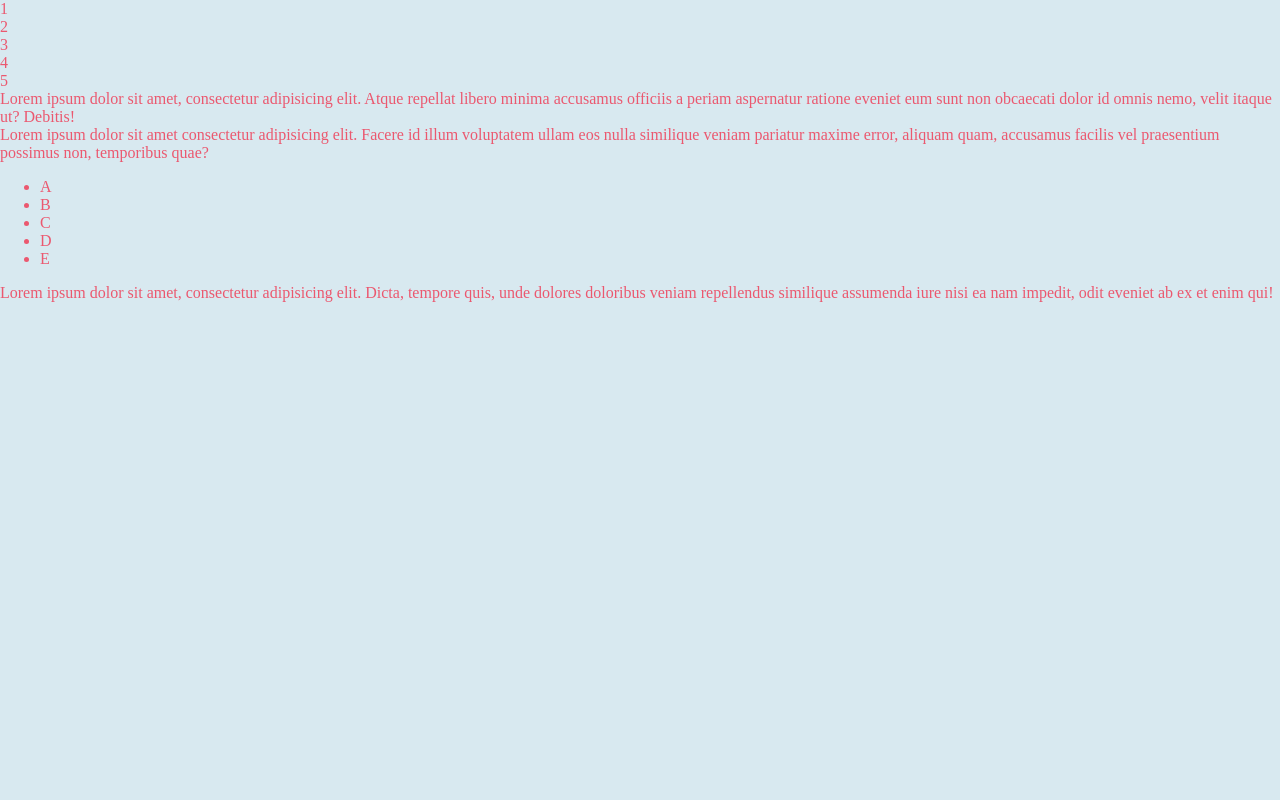
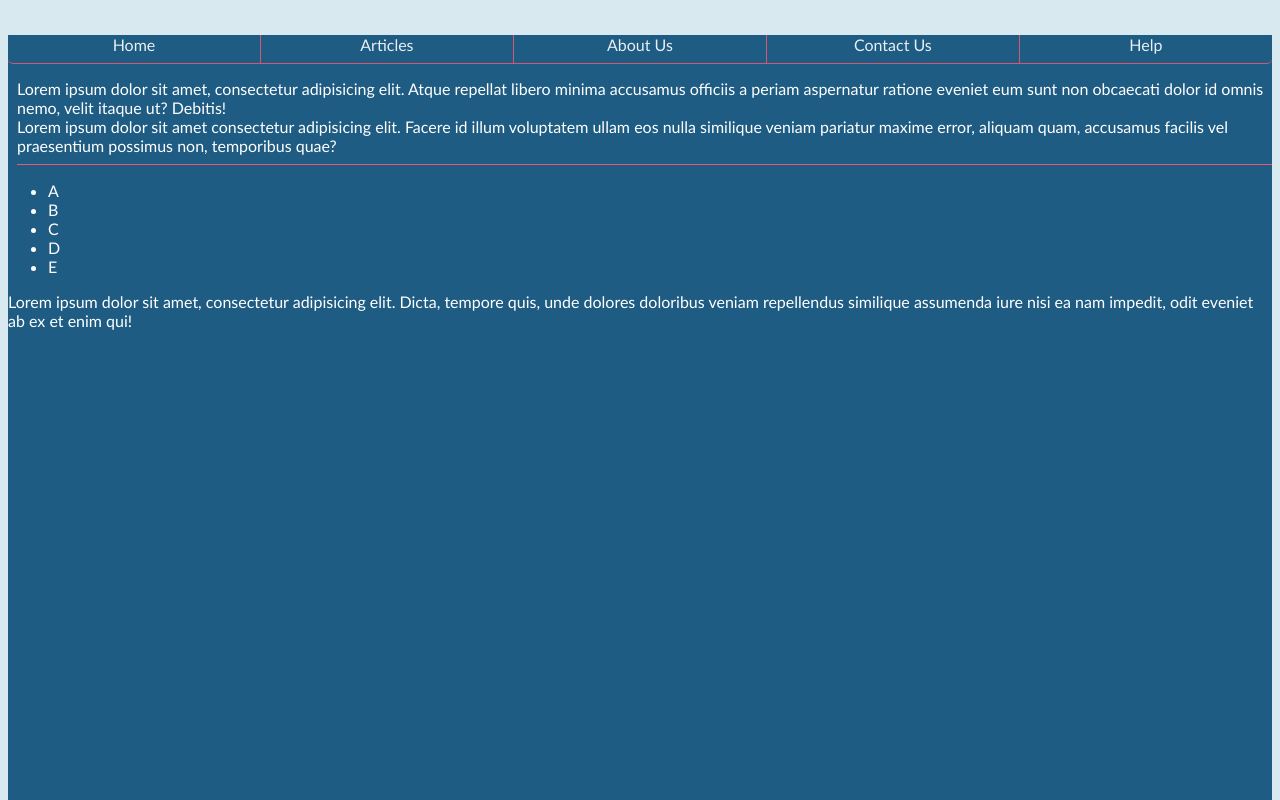
Before and after one commit to David4bay/VSCode, a website: page Div Positioning.html in a window 1280 px wide. Shown: the top 800 px of the page. Drawn offline with Linux system fonts and the light colour scheme.

Commit message:
Improved stylings. Extended nav-bar.

```diff
--- a/Div Positioning.html
+++ b/Div Positioning.html
@@ -5,16 +5,16 @@
     <meta http-equiv="X-UA-Compatible" content="IE=edge">
     <meta name="viewport" content="width=device-width, initial-scale=1.0">
     <link rel="stylesheet" href="Div positioning.css">
-    <title>Document</title>
+    <title>Div Positioning</title>
 </head>
 <body>
     <div class="header">
         <div class="menu-bar">
-            <div class="placeholder">1</div>
-            <div class="placeholder">2</div>
-            <div class="placeholder">3</div>
-            <div class="placeholder">4</div>
-            <div class="placeholder">5</div>
+            <div class="placeholder">Home</div>
+            <div class="placeholder">Articles</div>
+            <div class="placeholder">About Us</div>
+            <div class="placeholder">Contact Us</div>
+            <div class="placeholder">Help</div>
         </div>
         <div class="main-header">
             <main>
--- a/Div positioning.css
+++ b/Div positioning.css
@@ -1,9 +1,75 @@
 body {
-    margin: 0 auto;
+    margin-top: 0 auto;
     background-color: #d8e9f0;
-    color: #eb586f;
+    color: white;
+    font-family: 'Gill Sans', 'Gill Sans MT', Calibri, 'Trebuchet MS', sans-serif;
 }
 
-.menu-bar {
+div.header {
+    background-color: #1e5c83;
+}
+
+div.menu-bar {
+    display: flex;
+    margin-top: 35px;
+}
+
+main {
+    margin-top: 15px;
+    margin-left: 9px;
+}
+div.placeholder {
+    box-sizing: border-box;
+    width: 100%;
+    border-right: 1px solid #eb586f;
+    border-bottom: 1px solid #eb586f;
+    padding-bottom: 9px;
+}
+
+div.placeholder:last-child {
+    border-right: none;
+}
+
+div.placeholder:nth-child(n) {
+    display: flex;
+    justify-content: center;
+    background-color: #1e5c83;
+    opacity: 90%;
+}
+
+div.placeholder:first-child {
+    border-bottom-left-radius: 5px;
+    border-top-left-radius: 5px;
+}
+
+div.placeholder:last-child {
+    border-bottom-right-radius: 5px;
+    border-top-right-radius: 5px;
+}
+
+div section {
+    margin-left: 9px;
+    padding-bottom: 9px;
+    border-bottom:1px solid #eb586f;
+}
+
+div footer {
+    display: flex;
+    padding-bottom: 100vh;
+}
+
+footer {
+    align-self: baseline;
 
 }
+
+/*
+
+css styles
+
+eb586f
+d8e9f0
+4aa0d5
+454553
+
+*/
```
